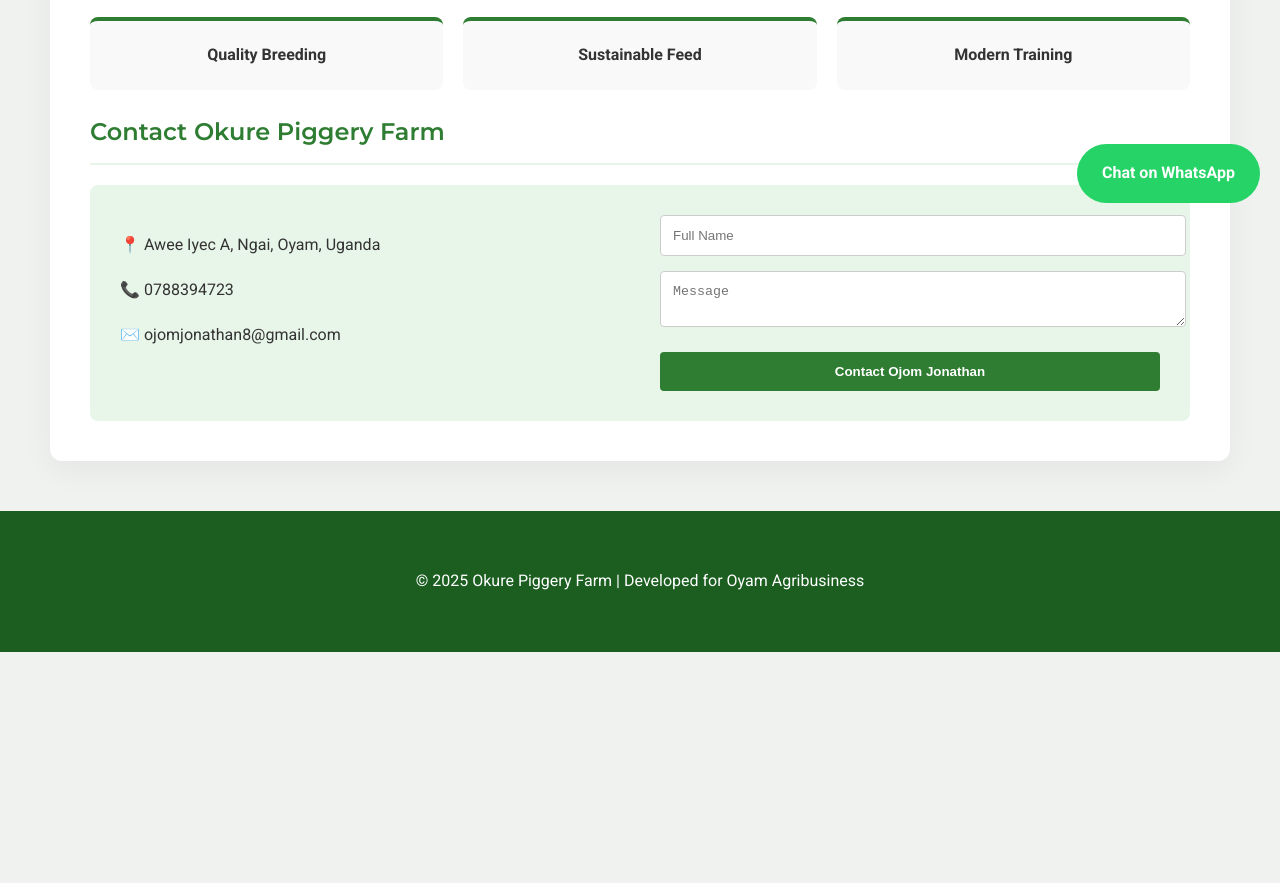
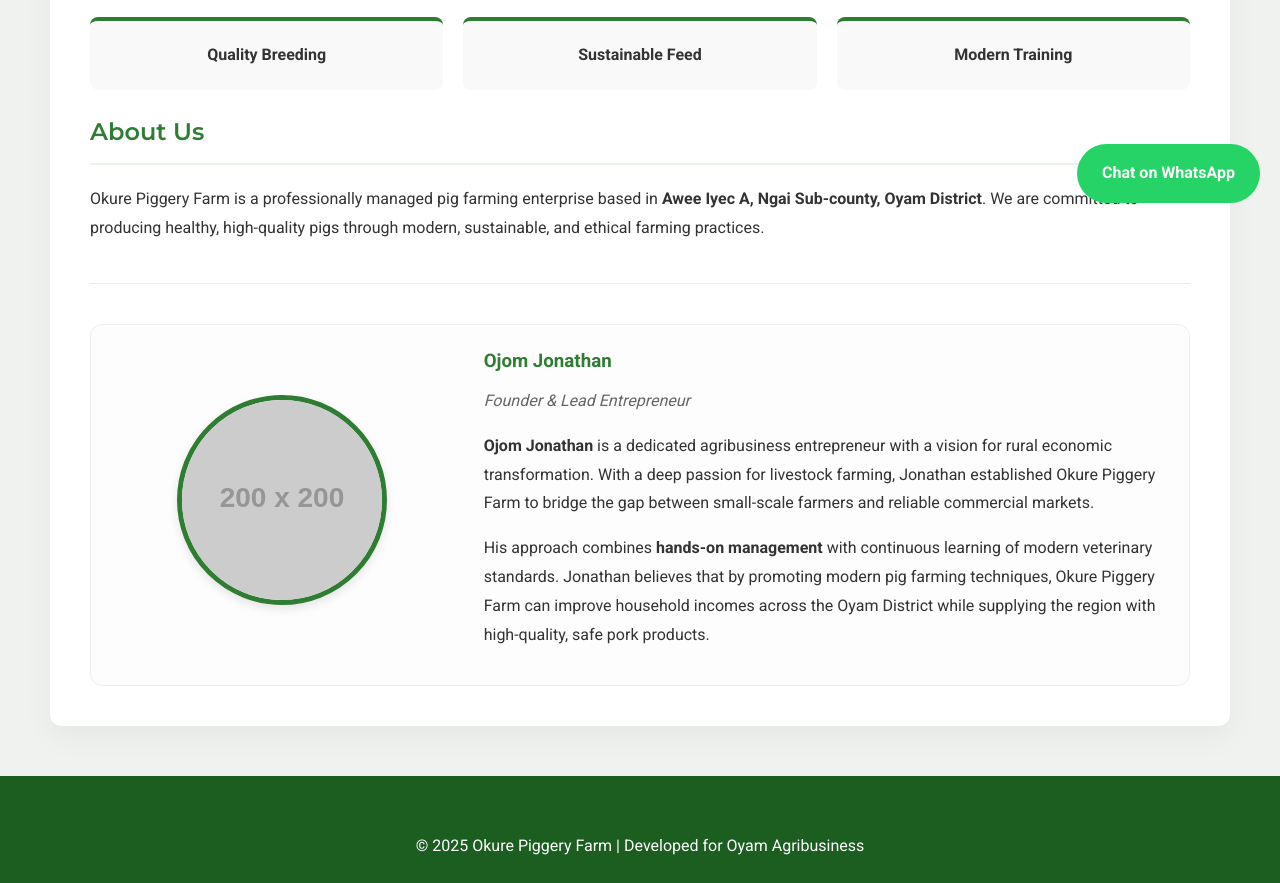
Before and after one commit to ojomjonathan8-stack/okure-piggery, a plain HTML site: page index.html in a window 1280 px wide. Shown: the part 577-1460 px from the top of the page. Before the commit the page ends 1229 px from the top, so only its background shows below. Drawn offline with Linux system fonts and the light colour scheme; placeholder pictures from the web are drawn by us.

Commit message:
Update index.html

```diff
--- a/index.html
+++ b/index.html
@@ -80,22 +80,38 @@
       </div>
     </section>
 
-    <section id="contact">
-      <h2>Contact Okure Piggery Farm</h2>
-      <div class="contact-wrapper">
-        <div class="contact-info">
-          <p>📍 Awee Iyec A, Ngai, Oyam, Uganda</p>
-          <p>📞 0788394723</p>
-          <p>✉️ ojomjonathan8@gmail.com</p>
-        </div>
-        <div class="contact-form">
-           <form action="mailto:ojomjonathan8@gmail.com" method="post" enctype="text/plain">
-            <input type="text" placeholder="Full Name" required>
-            <textarea placeholder="Message" required></textarea>
-            <button type="submit">Contact Ojom Jonathan</button>
-          </form>
-        </div>
-      </div>
+   <section id="about" class="section">
+  <h2>About Us</h2>
+  <p>
+    Okure Piggery Farm is a professionally managed pig farming enterprise based in
+    <strong>Awee Iyec A, Ngai Sub-county, Oyam District</strong>. We are committed to producing
+    healthy, high-quality pigs through modern, sustainable, and ethical farming practices.
+  </p>
+
+  <hr style="border: 0; border-top: 1px solid #eee; margin: 40px 0;">
+
+  <div class="founder-section" style="display: flex; flex-wrap: wrap; gap: 30px; align-items: center; background: #fdfdfd; padding: 20px; border-radius: 12px; border: 1px solid #eee;">
+
+    <div style="flex: 1; min-width: 250px; text-align: center;">
+      <img src="founder.jpg" alt="Ojom Jonathan" style="width: 200px; height: 200px; border-radius: 50%; object-fit: cover; border: 5px solid #2e7d32; box-shadow: 0 4px 10px rgba(0,0,0,0.1);" onerror="this.src='https://via.placeholder.com/200?text=Ojom+Jonathan'">
+    </div>
+
+    <div style="flex: 2; min-width: 300px;">
+      <h3 style="color: #2e7d32; margin-top: 0;">Ojom Jonathan</h3>
+      <p style="font-style: italic; color: #666; margin-top: -10px;">Founder & Lead Entrepreneur</p>
+      <p>
+        <strong>Ojom Jonathan</strong> is a dedicated agribusiness entrepreneur with a vision for rural economic transformation.
+        With a deep passion for livestock farming, Jonathan established Okure Piggery Farm to bridge the gap between small-scale
+        farmers and reliable commercial markets.
+      </p>
+      <p>
+        His approach combines <strong>hands-on management</strong> with continuous learning of modern veterinary standards.
+        Jonathan believes that by promoting modern pig farming techniques, Okure Piggery Farm can improve household incomes
+        across the Oyam District while supplying the region with high-quality, safe pork products.
+      </p>
+    </div>
+  </div>
+</section>
     </section>
   </div>
 
```
